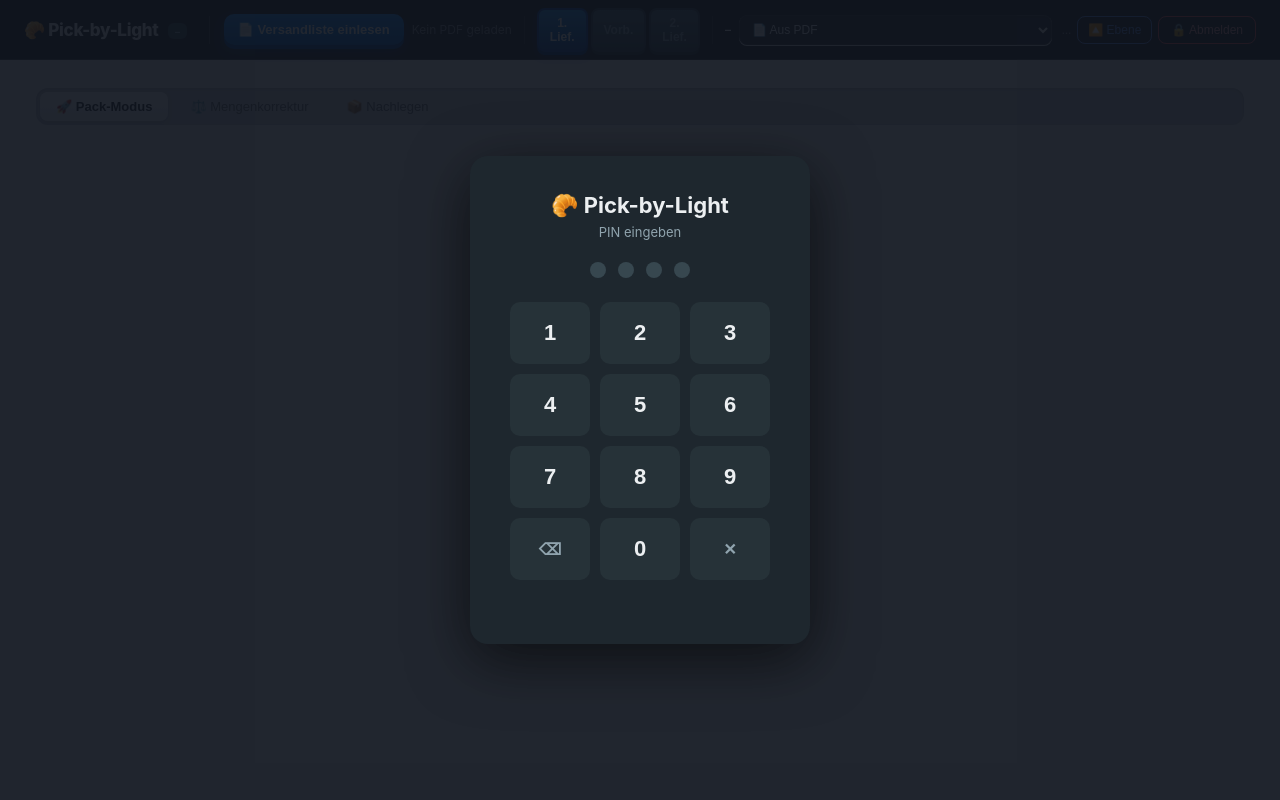
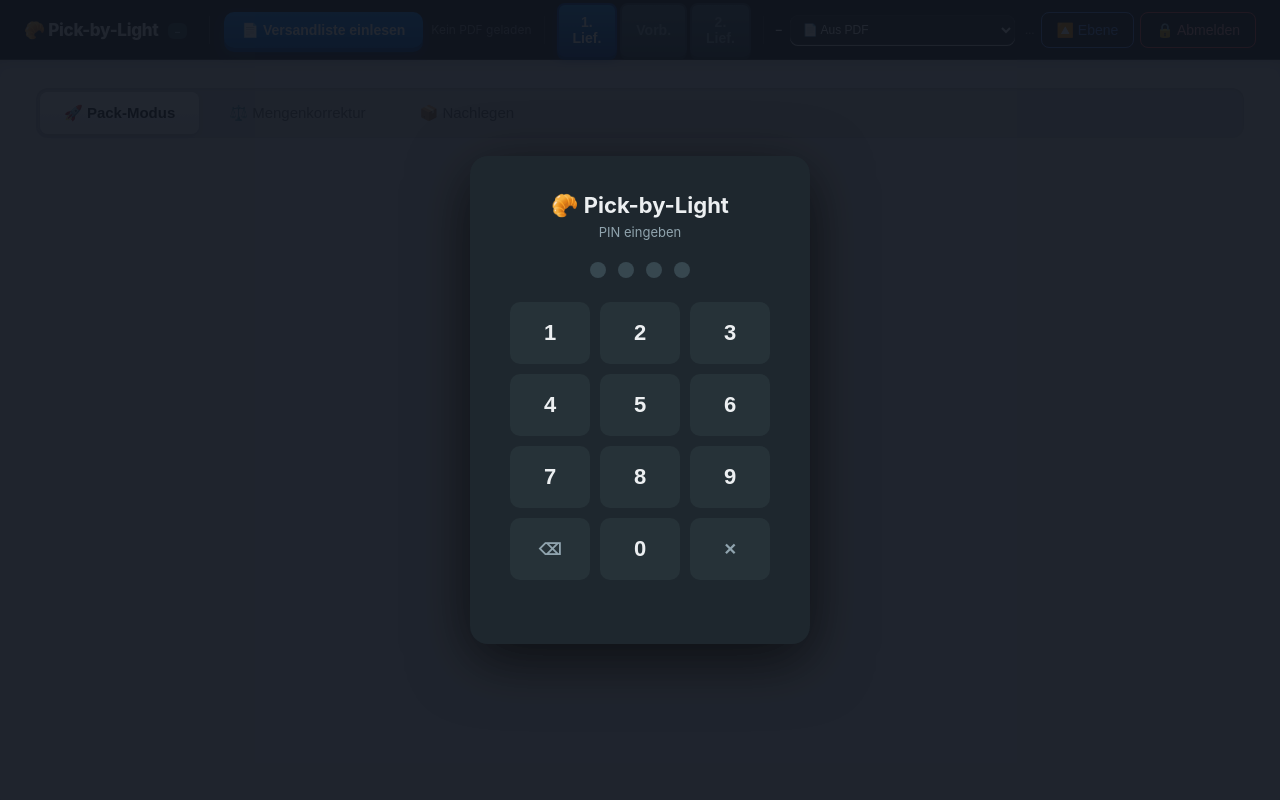
Before and after one commit to treibmann/Komisioniren, a FastAPI app: page / in a window 1280 px wide. Run offline with FastAPI, Linux system fonts and the light colour scheme.

Commit message:
Design: dickerer Rahmen (36px), grauer Innenbereich, Karten-Akzent, groessere Buttons
- Rollen-Rahmen auf 36px verdickt, Topbar ueber dem Rahmen (Header = obere Kante)
- Innenbereich hellgrau (#e7e7ec) mit Innenschatten
- Modul-Karten mit 5px Farb-Akzent links in Rollenfarbe
- Tab-, Phasen-, Topbar- und Logout-Buttons vergroessert

Co-Authored-By: Claude Opus 4.8 <noreply@anthropic.com>

```diff
--- a/templates/index.html
+++ b/templates/index.html
@@ -19,7 +19,9 @@
   /* ── Layout ── */
   #layout { display: flex; flex-direction: column; height: 100vh; overflow: hidden; }
   #sidebar { display: none !important; }
-  #main { flex: 1; overflow-y: auto; padding: 28px 36px; }
+  #main { flex: 1; overflow-y: auto; padding: 28px 36px;
+          background: #e7e7ec;
+          box-shadow: inset 0 8px 16px -8px rgba(0,0,0,0.22); }
 
   /* ── Top Bar ── */
   #topbar {
@@ -27,13 +29,13 @@
     padding: 0 24px; height: 60px; min-height: 60px; flex-shrink: 0;
     background: #1d1d1f; color: #f5f5f7;
     border-bottom: 1px solid #3a3a3c;
-    position: sticky; top: 0; z-index: 100;
+    position: sticky; top: 0; z-index: 9999;
     transition: background .25s ease;
   }
   /* Rollenfarbe: dicker Rahmen ums Fenster + Header in derselben Farbe */
   #role-frame {
     position: fixed; inset: 0; pointer-events: none; z-index: 9998;
-    border: 12px solid transparent; transition: border-color .25s ease;
+    border: 36px solid transparent; transition: border-color .25s ease;
   }
   body.role-mitarbeiter #role-frame { border-color: #0d6e63; }  /* Petrol/Teal */
   body.role-admin       #role-frame { border-color: #3f3a8c; }  /* Indigo */
@@ -41,6 +43,10 @@
   body.role-mitarbeiter #topbar { background: #0d6e63; }
   body.role-admin       #topbar { background: #3f3a8c; }
   body.role-superadmin  #topbar { background: #7a1f3d; }
+  /* Modul-Karten mit Farb-Akzent in Rollenfarbe (linker Streifen) */
+  body.role-mitarbeiter .card { border-left: 5px solid #0d6e63; }
+  body.role-admin       .card { border-left: 5px solid #3f3a8c; }
+  body.role-superadmin  .card { border-left: 5px solid #7a1f3d; }
   #topbar-logo {
     font-size: 17px; font-weight: 800; white-space: nowrap;
     letter-spacing: -0.3px; margin-right: 8px; flex-shrink: 0;
@@ -52,22 +58,22 @@
   .topbar-sep { width: 1px; height: 28px; background: #3a3a3c; flex-shrink: 0; margin: 0 4px; }
   #topbar-center { display: flex; align-items: center; gap: 8px; flex: 1; flex-wrap: nowrap; }
   #topbar-right  { display: flex; align-items: center; gap: 6px; flex-shrink: 0; margin-left: auto; }
-  #topbar #pdf-reload-btn { display: inline-block; width: auto; padding: 8px 14px;
-    font-size: 13px; border-radius: 10px; white-space: nowrap; }
+  #topbar #pdf-reload-btn { display: inline-block; width: auto; padding: 10px 18px;
+    font-size: 14px; border-radius: 10px; white-space: nowrap; }
   #topbar #upload-status { font-size: 12px; color: #86868b; white-space: nowrap; }
   #topbar .phase-toggle { gap: 3px; }
-  #topbar .phase-btn { padding: 6px 11px; font-size: 12px; border-radius: 8px; }
+  #topbar .phase-btn { padding: 9px 14px; font-size: 14px; border-radius: 8px; }
   #topbar #aktiver-tag-anzeige { font-size: 12px; font-weight: 600; white-space: nowrap; }
   #topbar #tag-override-select {
     padding: 6px 8px; background: #2c2c2e; color: #f5f5f7;
     border: 1px solid #3a3a3c; border-radius: 8px; font-size: 12px; cursor: pointer;
   }
   #topbar .mode-btn { width: auto; padding: 6px 10px; font-size: 12px; border-radius: 8px; margin-bottom: 0; }
-  #topbar .sidebar-btn { width: auto; padding: 6px 10px; font-size: 12px; border-radius: 8px; margin-bottom: 0; }
+  #topbar .sidebar-btn { width: auto; padding: 9px 15px; font-size: 14px; border-radius: 8px; margin-bottom: 0; }
   #topbar #ws-status { font-size: 11px; color: #86868b; white-space: nowrap; }
   #topbar #virtual-monitor { font-size: 11px; max-width: 160px; overflow: hidden; }
-  #logout-btn { padding: 6px 12px; border: 1px solid #ef5350; border-radius: 8px;
-    background: transparent; color: #ef9a9a; cursor: pointer; font-size: 12px; flex-shrink: 0; }
+  #logout-btn { padding: 9px 15px; border: 1px solid #ef5350; border-radius: 8px;
+    background: transparent; color: #ef9a9a; cursor: pointer; font-size: 14px; flex-shrink: 0; }
   #logout-btn:hover { background: rgba(239,83,80,0.1); }
   /* Admin-Panel Dropdown */
   #admin-panel {
@@ -129,8 +135,8 @@
   /* ── Tabs ── */
   .tabs { display: flex; gap: 6px; margin-bottom: 20px; background: #d1d1d6; padding: 4px; border-radius: 12px;
           box-shadow: inset 0 1px 3px rgba(0,0,0,0.15); }
-  .tab-btn { padding: 7px 16px; border: none; border-radius: 8px; cursor: pointer;
-             font-size: 13px; font-weight: 500; background: transparent; color: #636366;
+  .tab-btn { padding: 12px 24px; border: none; border-radius: 8px; cursor: pointer;
+             font-size: 15px; font-weight: 500; background: transparent; color: #636366;
              transition: all .15s; }
   .tab-btn:hover { background: rgba(255,255,255,0.5); color: #1d1d1f; }
   .tab-btn.active { background: linear-gradient(180deg,#ffffff 0%,#f5f5f7 100%); color: #1d1d1f; font-weight: 700;
```
